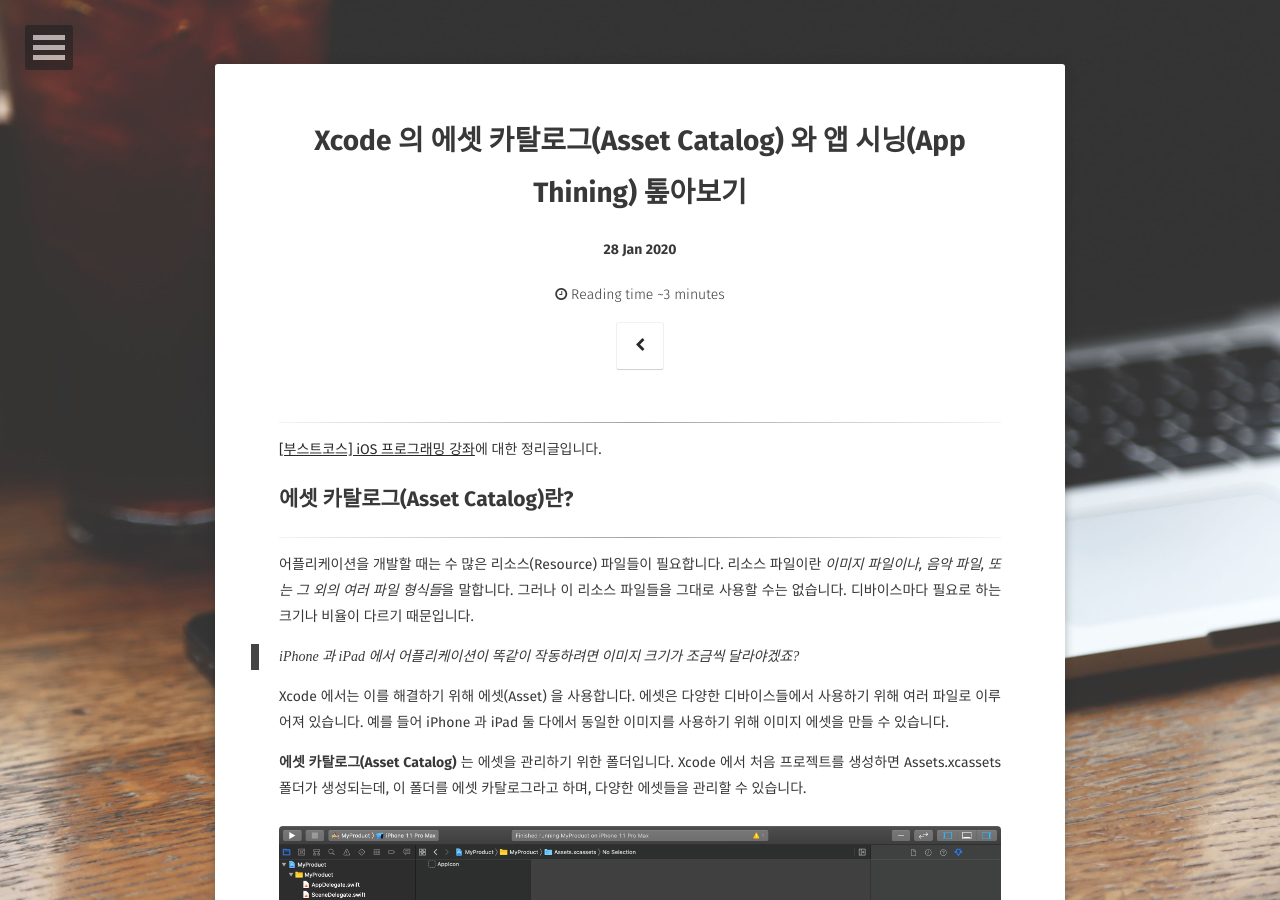
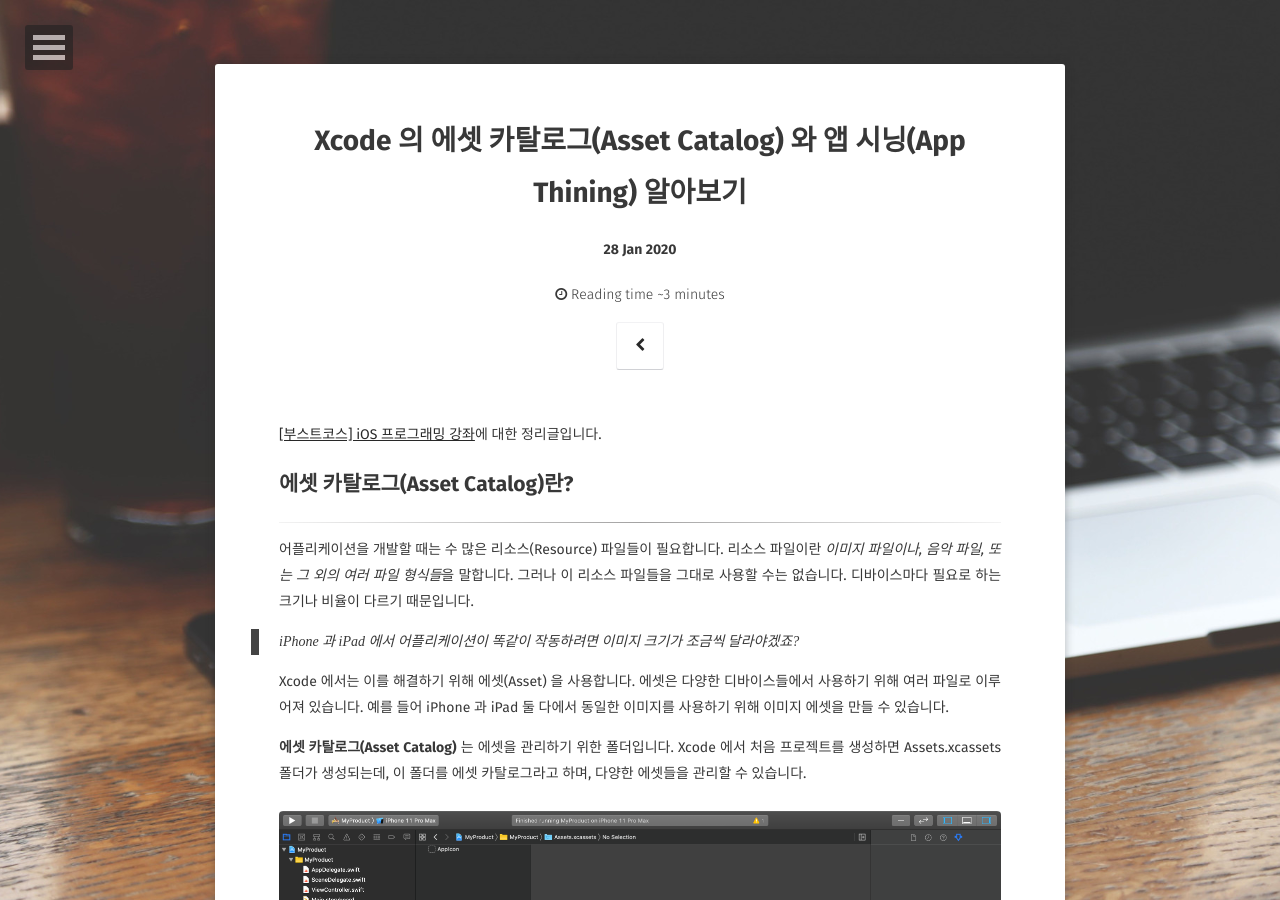
Before and after one commit to woojin-hwang/woojin-hwang.github.io, a Jekyll site: the page built from _posts/2020-01-19-xcode-asset.md, in a window 1280 px wide and 900 px high. Built offline with Jekyll 4.4.1, drawn with Linux system fonts in a browser that asks for light colours; some web fonts are replaced.

Commit message:
fix something

```diff
--- a/_posts/2020-01-19-xcode-asset.md
+++ b/_posts/2020-01-19-xcode-asset.md
@@ -1,6 +1,6 @@
 ---
 layout: post
-title:  "Xcode 의 에셋 카탈로그(Asset Catalog) 와 앱 시닝(App Thining) 톺아보기"
+title:  "Xcode 의 에셋 카탈로그(Asset Catalog) 와 앱 시닝(App Thining) 알아보기"
 date:   2020-01-28
 excerpt: "#boostcourse #booster #xcode"
 tag:
@@ -8,8 +8,6 @@
 - booster
 - xcode
 comments: false
----
-
 ---
 
 [[부스트코스] iOS 프로그래밍 강좌](https://www.edwith.org/boostcourse-ios/)에 대한 정리글입니다.
```
Also changed, not shown: _posts/2020-01-24-boostcourse-ios.md (+1 -1 lines), 1 other file.
